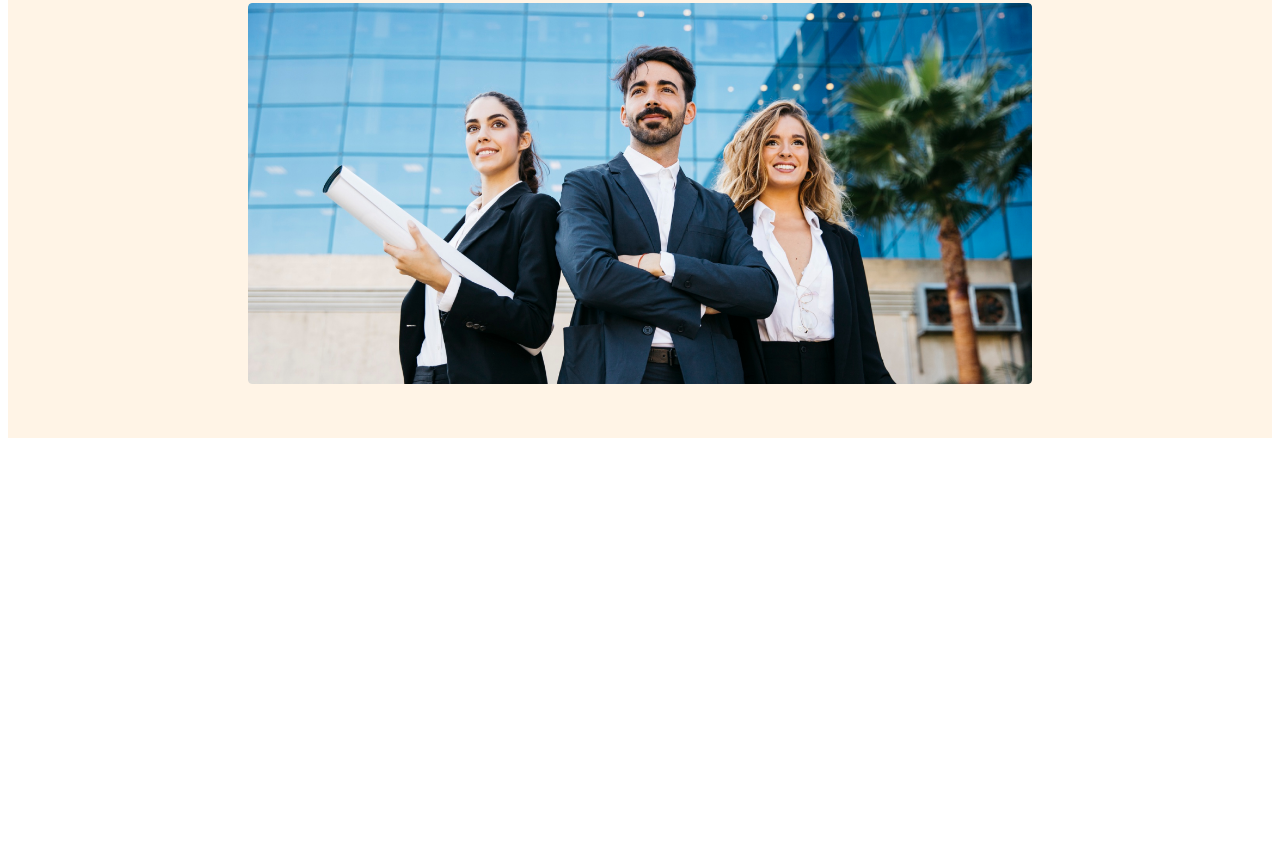
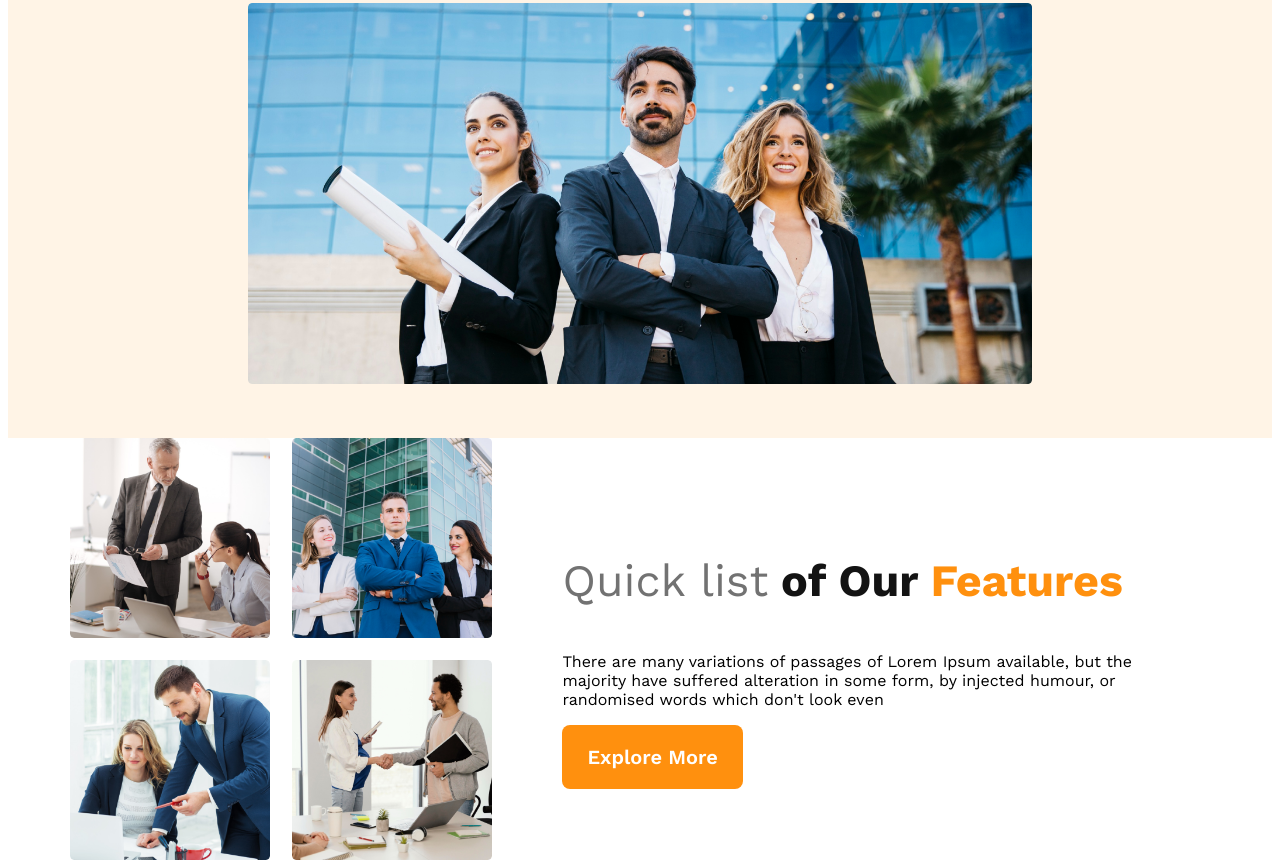
Before and after one commit to ruhulamin112/g3-architects-resources, a plain HTML site: page index.html in a window 1280 px wide. Shown: the part 574-1442 px from the top of the page. Before the commit the page ends 1020 px from the top, so only its background shows below. Drawn offline with nearby package versions, Linux system fonts and the light colour scheme.

Commit message:
features contant added

```diff
--- a/css/style.css
+++ b/css/style.css
@@ -100,6 +100,86 @@ font-weight: 400;
     width: 100%;
 }
 
+        /*****************************************************
+                        main style start hear
+         *******************************************************/
+
+    main{
+        max-width: 1140px;
+        margin: 0 auto;
+    }
+
+
+
+        /*****************************************************
+                    tems style start hear
+         *******************************************************/
+
+    .teams-contaner{
+        display: flex;
+      align-items: center;
+    }
+
+
+.imgs{
+width: 200px;
+height: 200px;
+
+}
+
+.teams-img-container{
+    display: grid;
+    grid-template-columns: repeat(2,1fr);
+    gap: 1.4rem;
+}
+
+.teams-content{
+    padding-left: 70px;
+    padding-right: 70px;
+}
+
+
+.teams-title{
+  font-size: 2.8rem;
+}
+
+.teams-title .quick{
+color:  #727272;
+font-weight: 500;
+
+}
+.teams-title .of-our{
+    color:  #131313;
+    font-weight: 700;
+
+}
+
+.teams-title .text-features{
+color: #FF900E;
+font-weight: 700;
+
+}
+        /*****************************************************
+                    tems style end hear
+         *******************************************************/
+
+
+
+
+
+
+
+
+
+
+
+
+
+
+        /*****************************************************
+                        main style end hear
+         *******************************************************/
+
 /* responsive media queries */
 
 /* mobile devices */
--- a/index.html
+++ b/index.html
@@ -7,7 +7,9 @@
     <link rel="stylesheet" href="css/style.css">
 </head>
 <body>
+    <!-- header section start hear -->
     <header>
+
         <nav>
             <h3 class="nav-title">G3 Architects</h3>
             <ul>
@@ -29,13 +31,50 @@
 
                 <img src="images/banner.png" alt="">
         </div>
+
+
     </header>
+        <!-- header section end hear -->
+
+
+        <!-- main section start hear -->
+    <main>
+        <!-- Teams sections start -->
+        <section class="teams-contaner">
+            <div class="teams-img-container">
+              <img class="imgs" src="images/team1.png" alt="">
+              <img class="imgs" src="images/team2.png" alt="">
+              <img class="imgs" src="images/team3.png" alt="">
+              <img class="imgs" src="images/team4.png" alt="">
+            </div>
+
+
+            <div class="teams-content">
+                <h3 class="teams-title"><span class="quick">Quick list</span> <span class="of-our">of Our </span> <span class="text-features">Features</span></h3>
+             <p class="teams-descripson">
+                There are many variations of passages of Lorem Ipsum available, but the majority have suffered alteration in some form, by injected humour, or randomised words which don't look even
+             </p>
+             <button class="btn-primary">Explore More</button>
+            </div>
+        </section>
+    </main>
 
 
 
 
 
-    <main></main>
+
+
+
+
+
+
+
+
+
+
+
+     <!-- main section end hear -->
     <footer></footer>
 </body>
 </html>
```
